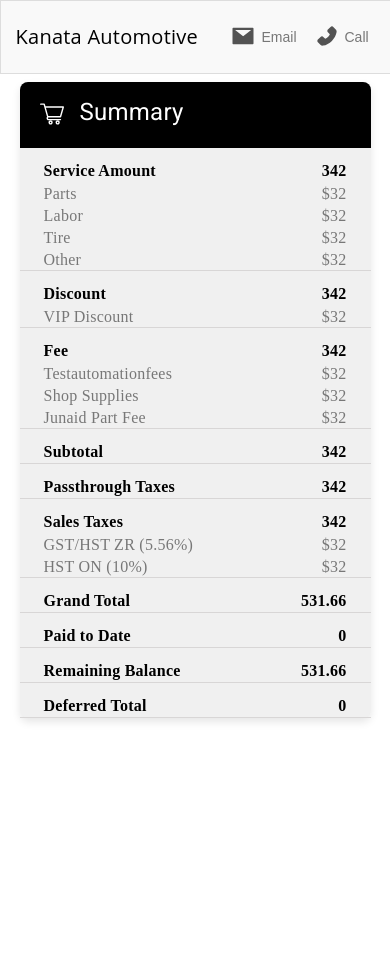
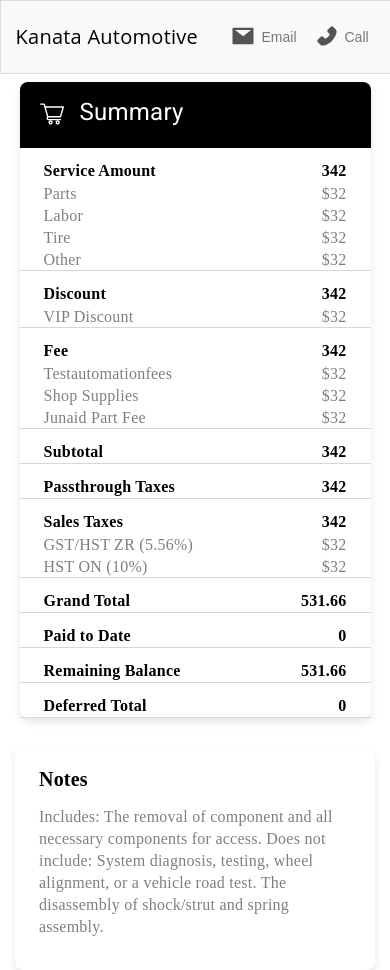
Before and after one commit to Naha3/alphafrontend, an Angular app: page / in a window 390 px wide. Before the commit the page ends 844 px from the top, so only its background shows below. Built offline with nearby package versions, Linux system fonts and the light colour scheme.

Commit message:
mobile view

```diff
--- a/src/app/componets/summery/summery.component.html
+++ b/src/app/componets/summery/summery.component.html
@@ -4,16 +4,22 @@
             <span>
                 <svg width="24" height="24" viewBox="0 0 24 24" fill="none" xmlns="http://www.w3.org/2000/svg">
                     <g clip-path="url(#clip0_116_4438)">
-                    <path d="M8.48425 20.4374C8.48425 21.6005 9.4305 22.5467 10.5936 22.5467C11.7567 22.5467 12.7029 21.6005 12.7029 20.4374C12.7029 19.2743 11.7567 18.328 10.5936 18.328C9.4305 18.328 8.48425 19.2743 8.48425 20.4374ZM10.5936 19.7343C10.9813 19.7343 11.2967 20.0497 11.2967 20.4374C11.2967 20.8251 10.9813 21.1405 10.5936 21.1405C10.2059 21.1405 9.89048 20.8251 9.89048 20.4374C9.89048 20.0497 10.2059 19.7343 10.5936 19.7343Z" fill="white"/>
-                    <path d="M15.5623 20.4374C15.5623 21.6005 16.5085 22.5467 17.6716 22.5467C18.8347 22.5467 19.7809 21.6005 19.7809 20.4374C19.7809 19.2743 18.8347 18.328 17.6716 18.328C16.5085 18.328 15.5623 19.2743 15.5623 20.4374ZM17.6716 19.7343C18.0593 19.7343 18.3747 20.0497 18.3747 20.4374C18.3747 20.8251 18.0593 21.1405 17.6716 21.1405C17.2839 21.1405 16.9685 20.8251 16.9685 20.4374C16.9685 20.0497 17.2839 19.7343 17.6716 19.7343Z" fill="white"/>
-                    <path d="M23.2965 4.26575H5.49915C5.2584 3.423 5.03406 2.63776 4.84136 1.96328C4.75516 1.66141 4.47921 1.45329 4.16529 1.45329H0.703114C0.314808 1.45329 0 1.7681 0 2.15641C0 2.54471 0.314808 2.85952 0.703114 2.85952H3.63491C4.42118 5.61179 6.25931 12.0454 7.02992 14.7426L6.76354 15.2753C6.06159 16.6794 7.08387 18.328 8.65022 18.328H20.4841C20.8724 18.328 21.1872 18.0132 21.1872 17.6249C21.1872 17.2366 20.8724 16.9218 20.4841 16.9218H8.65022C8.1273 16.9218 7.78769 16.3716 8.02131 15.9043L8.21565 15.5156H20.4841C20.798 15.5156 21.0739 15.3075 21.1601 15.0056L23.9726 5.16203C24.1007 4.71368 23.7638 4.26575 23.2965 4.26575ZM19.9537 14.1093H8.31151C7.92841 12.7684 6.85621 9.01575 5.90091 5.67198H22.3644L19.9537 14.1093Z" fill="white"/>
+                        <path
+                            d="M8.48425 20.4374C8.48425 21.6005 9.4305 22.5467 10.5936 22.5467C11.7567 22.5467 12.7029 21.6005 12.7029 20.4374C12.7029 19.2743 11.7567 18.328 10.5936 18.328C9.4305 18.328 8.48425 19.2743 8.48425 20.4374ZM10.5936 19.7343C10.9813 19.7343 11.2967 20.0497 11.2967 20.4374C11.2967 20.8251 10.9813 21.1405 10.5936 21.1405C10.2059 21.1405 9.89048 20.8251 9.89048 20.4374C9.89048 20.0497 10.2059 19.7343 10.5936 19.7343Z"
+                            fill="white" />
+                        <path
+                            d="M15.5623 20.4374C15.5623 21.6005 16.5085 22.5467 17.6716 22.5467C18.8347 22.5467 19.7809 21.6005 19.7809 20.4374C19.7809 19.2743 18.8347 18.328 17.6716 18.328C16.5085 18.328 15.5623 19.2743 15.5623 20.4374ZM17.6716 19.7343C18.0593 19.7343 18.3747 20.0497 18.3747 20.4374C18.3747 20.8251 18.0593 21.1405 17.6716 21.1405C17.2839 21.1405 16.9685 20.8251 16.9685 20.4374C16.9685 20.0497 17.2839 19.7343 17.6716 19.7343Z"
+                            fill="white" />
+                        <path
+                            d="M23.2965 4.26575H5.49915C5.2584 3.423 5.03406 2.63776 4.84136 1.96328C4.75516 1.66141 4.47921 1.45329 4.16529 1.45329H0.703114C0.314808 1.45329 0 1.7681 0 2.15641C0 2.54471 0.314808 2.85952 0.703114 2.85952H3.63491C4.42118 5.61179 6.25931 12.0454 7.02992 14.7426L6.76354 15.2753C6.06159 16.6794 7.08387 18.328 8.65022 18.328H20.4841C20.8724 18.328 21.1872 18.0132 21.1872 17.6249C21.1872 17.2366 20.8724 16.9218 20.4841 16.9218H8.65022C8.1273 16.9218 7.78769 16.3716 8.02131 15.9043L8.21565 15.5156H20.4841C20.798 15.5156 21.0739 15.3075 21.1601 15.0056L23.9726 5.16203C24.1007 4.71368 23.7638 4.26575 23.2965 4.26575ZM19.9537 14.1093H8.31151C7.92841 12.7684 6.85621 9.01575 5.90091 5.67198H22.3644L19.9537 14.1093Z"
+                            fill="white" />
                     </g>
                     <defs>
-                    <clipPath id="clip0_116_4438">
-                    <rect width="24" height="24" fill="white"/>
-                    </clipPath>
+                        <clipPath id="clip0_116_4438">
+                            <rect width="24" height="24" fill="white" />
+                        </clipPath>
                     </defs>
-                    </svg>
+                </svg>
 
             </span>
             <div class="image"></div>
@@ -40,6 +46,7 @@
             <div class="summery-line">
             </div>
         </div>
+
         <div class="fotter">
             <div>
                 <h3>Notes</h3>
@@ -52,5 +59,26 @@
             </div>
 
         </div>
+
+
+    </div>
+
+
+</div>
+
+
+<div class="container">
+    <div class="fotter-2">
+        <div>
+            <h3>Notes</h3>
+        </div>
+        <div>
+            <p>
+                Includes: The removal of component and all necessary components for access. Does not include:
+                System
+                diagnosis, testing, wheel alignment, or a vehicle road test. The disassembly of shock/strut and
+                spring assembly. </p>
+        </div>
+
     </div>
 </div>
--- a/src/app/componets/summery/summery.component.scss
+++ b/src/app/componets/summery/summery.component.scss
@@ -10,7 +10,7 @@
     .sub-container {
         // height: 833px;
         width: 90%;
-        background-color: #f0f0f0;
+        background-color: #fff;
         display: flex;
         flex-direction: column;
         border-radius: 8px;
@@ -86,3 +86,49 @@
         display: none;
     }
 }
+
+
+.fotter-2 {
+    display: none; /* Hide by default on larger screens */
+
+}
+
+@media (max-width: 500px) {
+
+    .fotter-2 {
+        width: 80%;
+
+        display: block; /* Show on mobile screens */
+        padding: 20px 24px;
+        background: #fff;
+        border-radius: 8px;
+        box-shadow: 0 4px 8px rgba(0, 0, 0, 0.1);
+        flex-direction: column;
+        margin-top: 20px;
+    }
+    // .container{
+    //     margin-top: 20px;
+
+    //     // padding: 10px;
+    //     // width: 90%;
+    //     column-gap: 10px;
+    //     display: flex;
+    //     // justify-content: center;
+    //     align-items: center;
+    // }
+
+    .fotter-2 h3 {
+        font-weight: 600;
+        font-size: 20px;
+        line-height: 22px;
+        font-family: Open scans;
+    }
+
+    .fotter-2 p {
+        font-weight: 400;
+        font-size: 16px;
+        line-height: 22px;
+        font-family: Open scans;
+        opacity: 0.5;
+    }
+}
```
